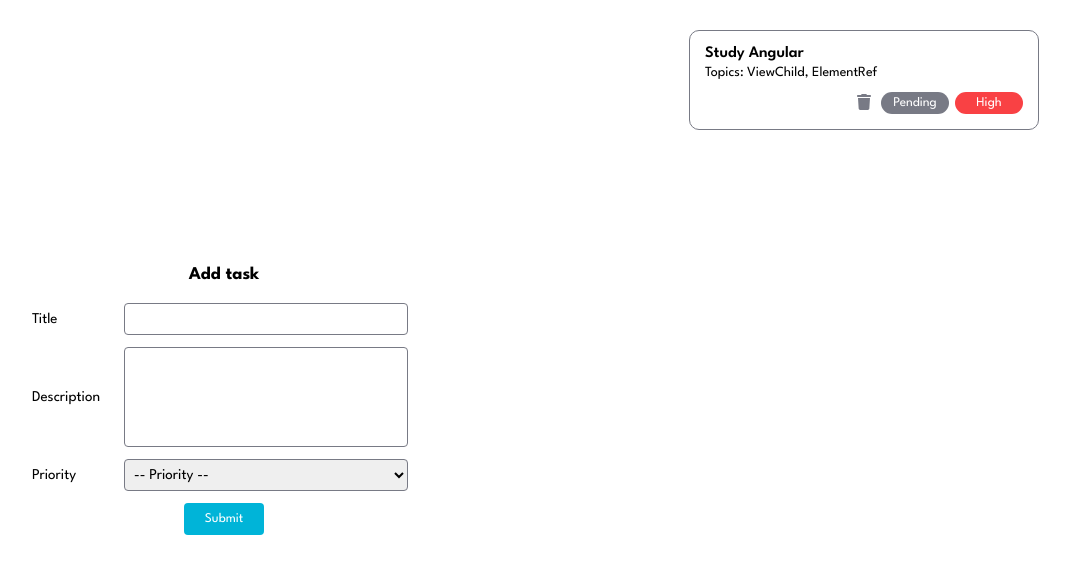
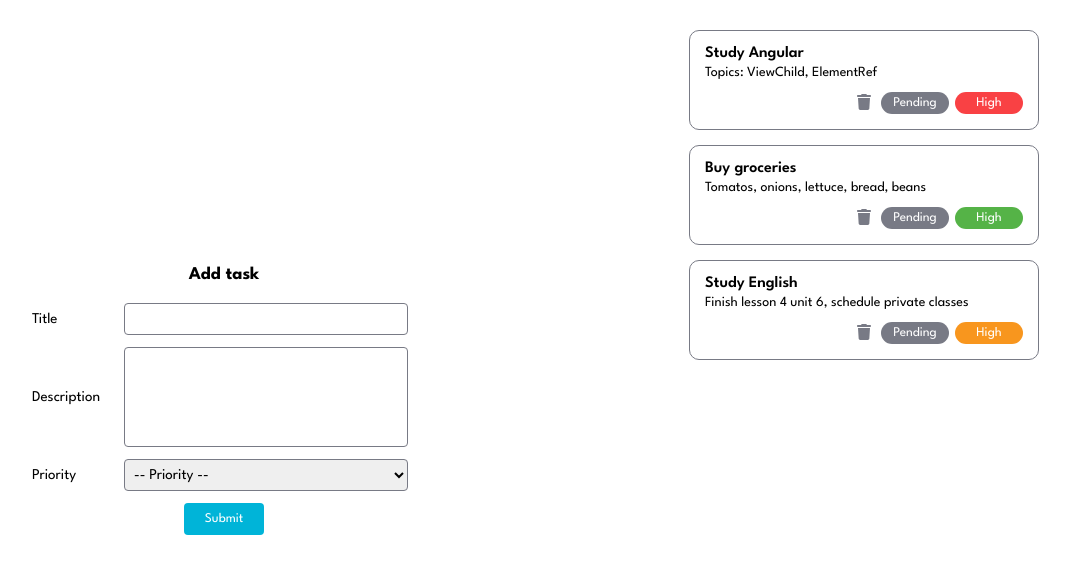
Before and after one commit to amappola7/to-do-list-angular, an Angular app: page / in a window 1280 px wide. Shown: the top 574 px of the page, without its empty margins (32-1102 px from the left). Built offline with nearby package versions, Linux system fonts and the light colour scheme; data requests are answered from the project's data file.

Commit message:
Deleting tasks

```diff
--- a/db.json
+++ b/db.json
@@ -6,6 +6,20 @@
       "priority": "High",
       "status": "pending",
       "id": 1
+    },
+    {
+      "title": "Buy groceries",
+      "description": "Tomatos, onions, lettuce, bread, beans",
+      "priority": "Low",
+      "status": "pending",
+      "id": 2
+    },
+    {
+      "title": "Study English",
+      "description": "Finish lesson 4 unit 6, schedule private classes",
+      "priority": "Medium",
+      "status": "pending",
+      "id": 3
     }
   ]
 }
--- a/src/app/models/task.ts
+++ b/src/app/models/task.ts
@@ -3,6 +3,10 @@
   description: string,
   priority: string
 };
-export interface Task extends RawTask {
+export interface FormTask extends RawTask {
   status: string
 };
+
+export interface Task extends FormTask {
+  id: number
+}
--- a/src/app/pages/tasks/components/tasks-list/tasks-list.component.html
+++ b/src/app/pages/tasks/components/tasks-list/tasks-list.component.html
@@ -1,3 +1,3 @@
 <section class="tasks-list">
-  <app-card *ngFor="let task of tasksList" [task]="task"></app-card>
+  <app-card *ngFor="let task of tasksList" [task]="task" (deletedTask)="removeTask($event)"></app-card>
 </section>
--- a/src/app/pages/tasks/components/tasks-list/tasks-list.component.ts
+++ b/src/app/pages/tasks/components/tasks-list/tasks-list.component.ts
@@ -18,13 +18,14 @@
 
   ngOnInit(): void {
     this.taskService.getTasks()
-    .pipe(
-      take(1)
-    )
     .subscribe((tasks) => this.tasksList = tasks);
   }
 
   saveTask(task: Task) {
     this.tasksList.push(task);
   }
+
+  removeTask(id: number) {
+    this.tasksList = this.tasksList.filter((task) => task.id == id ? false : task);
+  }
 }
--- a/src/app/services/task/task.service.ts
+++ b/src/app/services/task/task.service.ts
@@ -1,7 +1,7 @@
 import { Injectable } from '@angular/core';
 import { HttpClient } from '@angular/common/http';
 import { Observable, catchError, take, tap, of } from 'rxjs';
-import { Task } from 'src/app/models/task';
+import { FormTask, Task } from 'src/app/models/task';
 
 @Injectable({
   providedIn: 'root'
@@ -14,18 +14,32 @@
   getTasks(): Observable<Task[]> {
     return this._http.get<Task[]>(this._url)
     .pipe(
+      take(1),
       tap(() => console.log('Petition get tasks succesful'))
     )
   }
 
-  createTask(task: Task): Observable<Task> {
+  createTask(task: FormTask): Observable<Task> {
     return this._http.post<Task>(this._url, task)
     .pipe(
-      tap((result) => console.log('Task created')),
+      take(1),
+      tap((result) => console.log('Task created', result)),
       catchError((error) => {
         console.log('error');
         return of(error);
       })
     );
   }
+
+  deleteTask(id: number): Observable<Task> {
+    return this._http.delete<Task>(`${this._url}/${id}`)
+    .pipe(
+      take(1),
+      tap((result) => console.log('Task deleted', result)),
+      catchError((error) => {
+        console.log('error');
+        return of(error);
+      })
+    )
+  }
 }
--- a/src/app/shared/components/card/card.component.html
+++ b/src/app/shared/components/card/card.component.html
@@ -2,7 +2,7 @@
   <h2>{{ task.title }}</h2>
   <p>{{ task.description }}</p>
   <div class="buttons">
-    <button class="trash-button"><fa-icon [icon]="trashIcon"></fa-icon></button>
+    <button class="trash-button"><fa-icon [icon]="trashIcon" (click)="deleteTask(task.id)"></fa-icon></button>
     <select id="" class="btn">
       <option value="Pending">Pending</option>
       <option value="In Progress">In Progress</option>
--- a/src/app/shared/components/card/card.component.ts
+++ b/src/app/shared/components/card/card.component.ts
@@ -1,6 +1,7 @@
-import { Component, Input } from '@angular/core';
+import { Component, EventEmitter, Input, Output } from '@angular/core';
 import { IconDefinition, faTrash } from '@fortawesome/free-solid-svg-icons';
 import { Task } from 'src/app/models/task';
+import { TaskService } from 'src/app/services/task/task.service';
 
 @Component({
   selector: 'app-card',
@@ -10,4 +11,16 @@
 export class CardComponent {
   trashIcon: IconDefinition = faTrash;
   @Input() task!: Task;
+  @Output() deletedTask: EventEmitter<number> = new EventEmitter<number>();
+
+  constructor(
+    private taskService: TaskService
+  ) {}
+
+  deleteTask(id: number) {
+    this.taskService.deleteTask(id)
+    .subscribe(() => {
+      this.deletedTask.emit(id);
+    })
+  }
 }
--- a/src/app/shared/utils/task-mapper.ts
+++ b/src/app/shared/utils/task-mapper.ts
@@ -1,6 +1,6 @@
-import { RawTask, Task } from "src/app/models/task";
+import { RawTask, FormTask } from "src/app/models/task";
 
-export const taskMapper = (rawTask: RawTask): Task => {
+export const taskMapper = (rawTask: RawTask): FormTask => {
   return {
     ...rawTask,
     status: 'pending'
```
